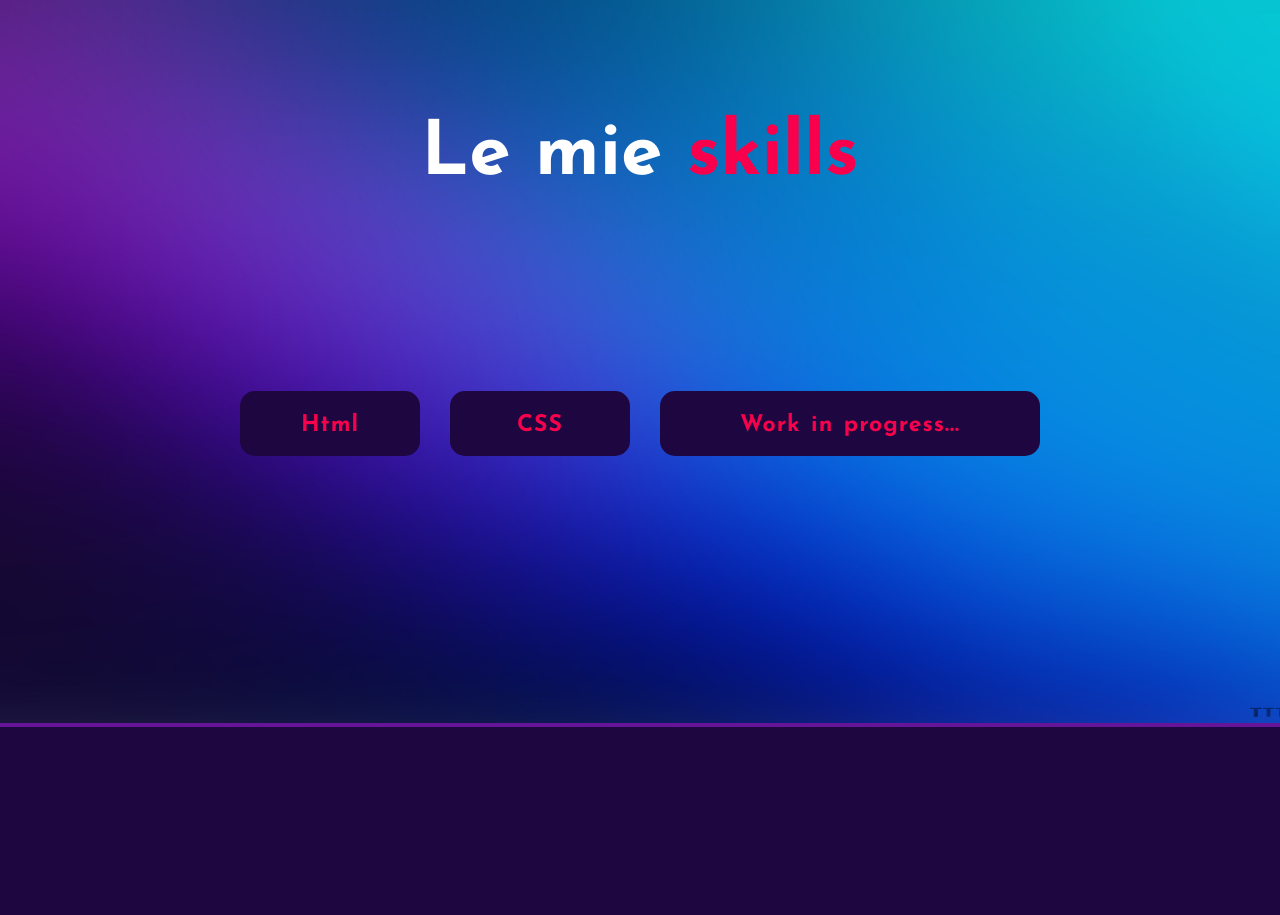
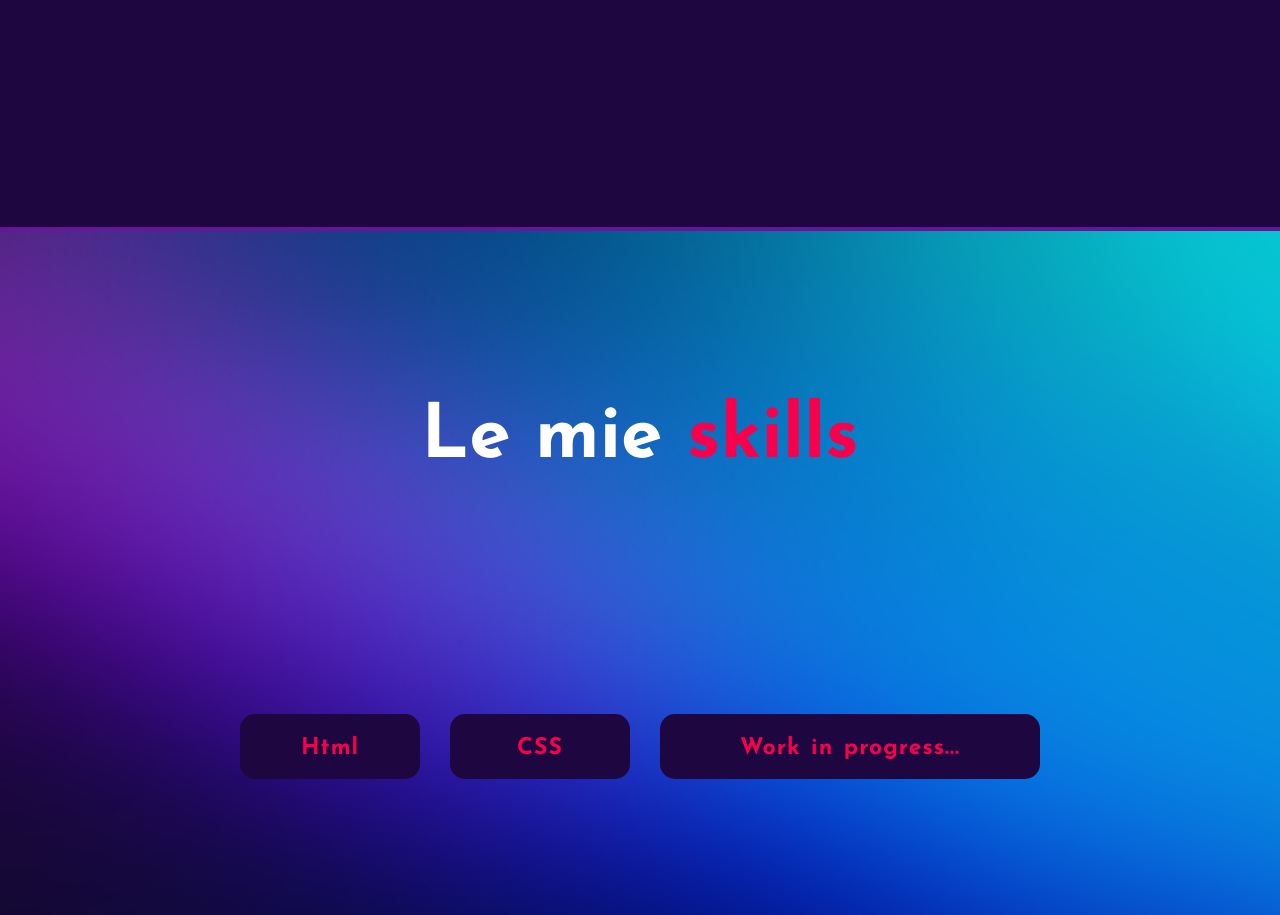
Before and after one commit to SCantalupo/S2I-html-css, a plain HTML site: page index.html in a window 1280 px wide. Shown: the part 1477-2392 px from the top of the page. Drawn offline with nearby package versions, Linux system fonts and the light colour scheme.

Commit message:
1704 13/02

```diff
--- a/assets/css/style.css
+++ b/assets/css/style.css
@@ -201,6 +201,7 @@ h4{
 
 .main {
     width: 1130px;
+    height: 100vh;
     max-width: 95%;
     margin: 0 auto;
     display: flex;
@@ -256,7 +257,7 @@ button:hover{
 .service {
     background: url(../img/background1.jpg);
     width: 100%;
-    height: 100%;
+    height: 100vh;
     padding: 100px 0px;
     border-top: 4px solid #661598;
     background-size: cover;
@@ -269,7 +270,7 @@ button:hover{
     color: white;
     font-size: 75px;
     max-width:  100%;
-    margin: 30px auto;
+    margin: 70px auto;
     text-align: center;
 }
 
--- a/index.html
+++ b/index.html
@@ -3,7 +3,7 @@
 <head>
     <meta charset="UTF-8">
     <meta name="viewport" content="width=device-width, initial-scale=1.0">
-    <title>Simoce Cantalupo</title>
+    <title>Simone Cantalupo</title>
 
     <link rel="stylesheet" type="text/css" href="assets/css/style.css">
     <link rel="stylesheet" type="text/css" href="/assets/css/media.css">
```
